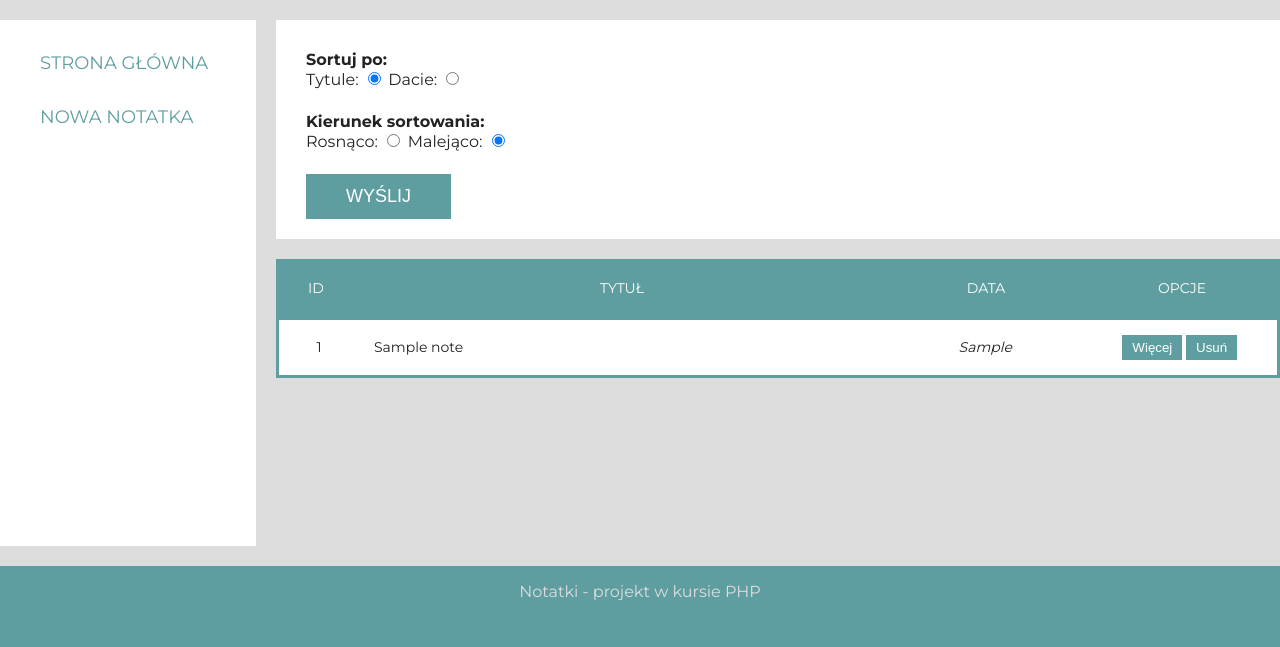
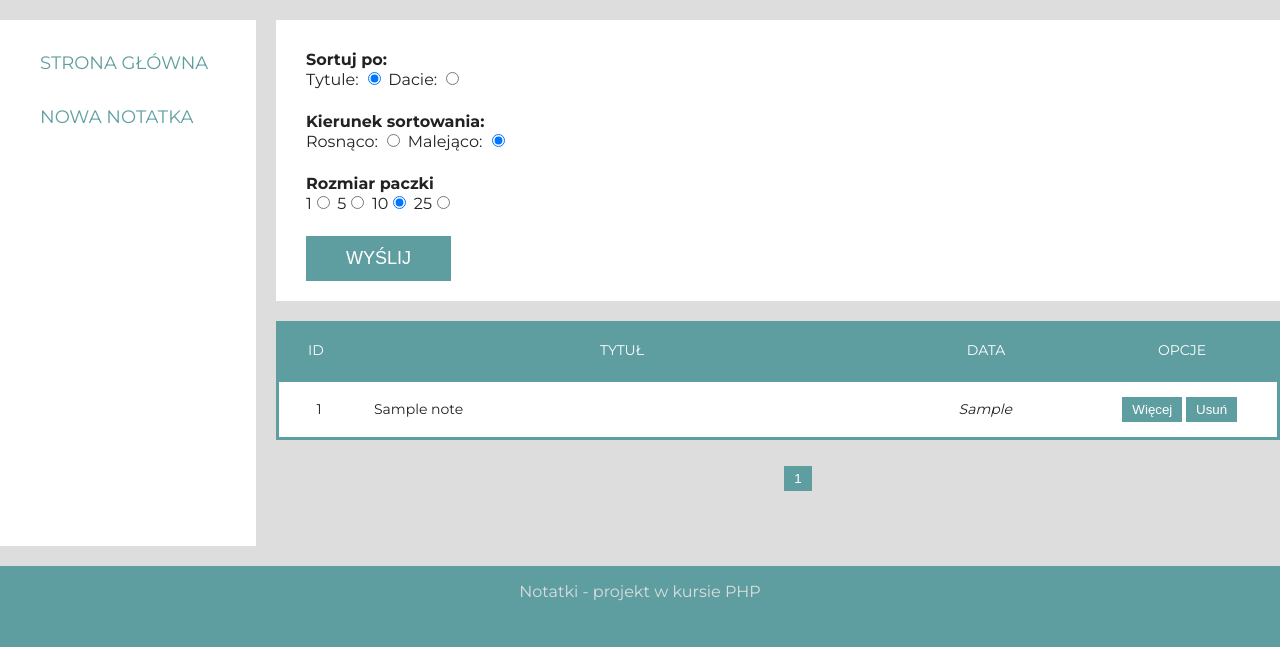
Before and after one commit to kapakrystian/Notatnik, a PHP site: page / in a window 1280 px wide. Shown: the part 153-800 px from the top of the page. Run offline with PHP 8.4, Linux system fonts and the light colour scheme; tables that the repository leaves empty or names only in its code hold one stand-in row (values such as "Sample post"); lists and menus that the app fills with data are empty; some libraries are stand-ins or nearby versions.

Commit message:
Paginacja na listingu.

```diff
--- a/src/Controllers/NoteController.php
+++ b/src/Controllers/NoteController.php
@@ -9,6 +9,8 @@ use App\Exceptions\NotFoundException;
 
 class NoteController extends AbstractController
 {
+
+    private const PAGE_SIZE = 10;
 
     public function createAction(): void
     {
@@ -34,12 +36,27 @@ class NoteController extends AbstractController
 
     public function listAction(): void
     {
+        $pageNumber = (int) $this->request->getParam('page', 1);
+        $pageSize = (int) $this->request->getParam('pagesize', self::PAGE_SIZE);
+
         $sortBy = $this->request->getParam('sortby', 'title');
         $sortOrder = $this->request->getParam('sortorder', 'desc');
 
+        if (!in_array($pageSize, [1, 5, 10, 25])) {
+            $pageSize = self::PAGE_SIZE;
+        }
+
+        $note = $this->database->getNotes($sortBy, $sortOrder, $pageNumber, $pageSize);
+        $notes = $this->database->getCount();
+
         $this->view->render('list', [
+            'page' => [
+                'number' => $pageNumber,
+                'size' => $pageSize,
+                'pages' => (int)ceil($notes / $pageSize)
+            ],
             'sort' => ['by' => $sortBy, 'order' => $sortOrder],
-            'notes' => $this->database->getNotes($sortBy, $sortOrder),
+            'notes' => $note,
             'before' => $this->request->getParam('before'),
             'error' => $this->request->getParam('error')
         ]);
--- a/src/Database.php
+++ b/src/Database.php
@@ -44,9 +44,13 @@ class Database
         return $note;
     }
 
-    public function getNotes(string $sortBy, string $sortOrder): array
+    public function getNotes(string $sortBy, string $sortOrder, int $pageNumber, $pageSize): array
     {
         try {
+
+            $limit = $pageSize;
+            $offset = ($pageNumber - 1) * $pageSize;
+
             if (!in_array($sortBy, ['created', 'title'])) {
                 $sortBy = 'title';
             }
@@ -58,12 +62,30 @@ class Database
             SELECT id, title, created
             FROM notes
             ORDER BY $sortBy $sortOrder
+            LIMIT $offset, $limit
             ";
 
             $result = $this->conn->query($query);
             return $result->fetchAll(PDO::FETCH_ASSOC);
         } catch (Throwable $th) {
             throw new StorageException('Nie udało się pobrać danych o notatkach', 400, $th);
+        }
+    }
+
+    public function getCount(): int
+    {
+        try {
+            $query = "SELECT count(*) AS cn FROM notes";
+
+            $result = $this->conn->query($query);
+            $result = $result->fetch(PDO::FETCH_ASSOC);
+            if ($result === false) {
+                throw new StorageException('Błąd przy próbie pobrania ilości notatek', 400);
+            }
+
+            return (int) $result['cn'];
+        } catch (Throwable $th) {
+            throw new StorageException('Nie udało się pobrać informacji o liczbie notatek', 400, $th);
         }
     }
 
--- a/src/View.php
+++ b/src/View.php
@@ -17,16 +17,20 @@ class View
         $clearParams = [];
 
         foreach ($params as $key => $param) {
-            if (is_array($param)) {
-                $clearParams[$key] = $this->escape($param);
-            } else if ($param) {
-                if (is_int($param)) {
-                    $clearParams[$key] = (int) $param;
-                } else {
+
+            switch (true) {
+                case is_array($param):
+                    $clearParams[$key] = $this->escape($param);
+                    break;
+                case is_int($param):
+                    $clearParams[$key] = $param;
+                    break;
+                case $param:
                     $clearParams[$key] = htmlentities($param);
-                }
-            } else {
-                $clearParams[$key] = $param;
+                    break;
+                default:
+                    $clearParams[$key] = $param;
+                    break;
             }
         }
 
--- a/templates/pages/list.php
+++ b/templates/pages/list.php
@@ -35,6 +35,11 @@
         $sort = $params['sort'] ?? [];
         $by = $sort['by'] ?? 'title';
         $order = $sort['order'] ?? 'desc';
+
+        $page = $params['page'] ?? [];
+        $size = $page['size'] ?? 10;
+        $currentPage = $page['number'] ?? 1;
+        $pages = $page['pages'] ?? 1;
         ?>
 
         <div>
@@ -48,6 +53,13 @@
                     <div>Kierunek sortowania:</div>
                     <label>Rosnąco: <input name="sortorder" type="radio" value="asc" <?php echo $order === 'asc' ? 'checked' : '' ?>></label></label>
                     <label>Malejąco: <input name="sortorder" type="radio" value="desc" <?php echo $order === 'desc' ? 'checked' : '' ?>></label></label>
+                </div>
+                <div>
+                    <div>Rozmiar paczki</div>
+                    <label>1<input name="pagesize" type="radio" value="1" <?php echo $size === 1 ? 'checked' : '' ?> /></label>
+                    <label>5<input name="pagesize" type="radio" value="5" <?php echo $size === 5 ? 'checked' : '' ?> /></label>
+                    <label>10<input name="pagesize" type="radio" value="10" <?php echo $size === 10 ? 'checked' : '' ?> /></label>
+                    <label>25<input name="pagesize" type="radio" value="25" <?php echo $size === 25 ? 'checked' : '' ?> /></label>
                 </div>
                 <input type="submit" value="Wyślij">
             </form>
@@ -82,5 +94,32 @@
                 </tbody>
             </table>
         </div>
+
+        <?php $paginationUrl =  "&pagesize=$size?sortby=$by&sortorder=$order" ?>
+
+        <ul class="pagination">
+            <?php if ($currentPage !== 1) : ?>
+                <li>
+                    <a href="/?page=<?php echo $currentPage - 1 . $paginationUrl ?>">
+                        <button>
+                            << </button>
+                    </a>
+                </li>
+            <?php endif; ?>
+            <?php for ($i = 1; $i <= $pages; $i++) : ?>
+                <li>
+                    <a href="/?page=<?php echo $i . $paginationUrl ?>">
+                        <button><?php echo $i ?></button>
+                    </a>
+                </li>
+            <?php endfor; ?>
+            <?php if ($currentPage < $pages) : ?>
+                <li>
+                    <a href="/?page=<?php echo $currentPage + 1 . $paginationUrl ?>">
+                        <button> >> </button>
+                    </a>
+                </li>
+            <?php endif; ?>
+        </ul>
     </section>
 </div>
```
